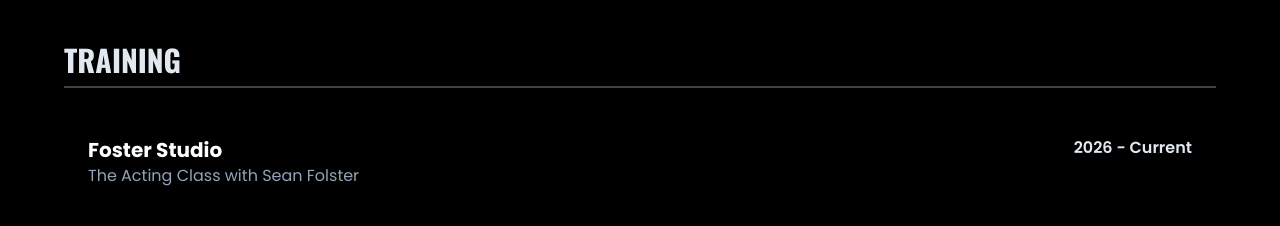
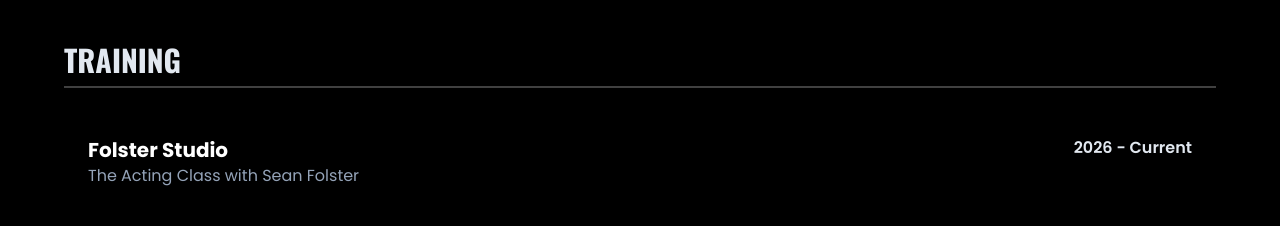
Before and after one commit to BenRenato7/Actor-Portfolio, a React (Create React App) app: page / in a window 1280 px wide. Shown: the part 5340-5566 px from the top of the page. Built offline with nearby package versions, Linux system fonts and the light colour scheme.

Commit message:
Update mock.js

```diff
--- a/src/data/mock.js
+++ b/src/data/mock.js
@@ -50,7 +50,7 @@
     training: [
       {
         id: 1,
-        institution: "Foster Studio",
+        institution: "Folster Studio",
         program: "The Acting Class with Sean Folster",
         year: "2026 - Current"
       },
```
